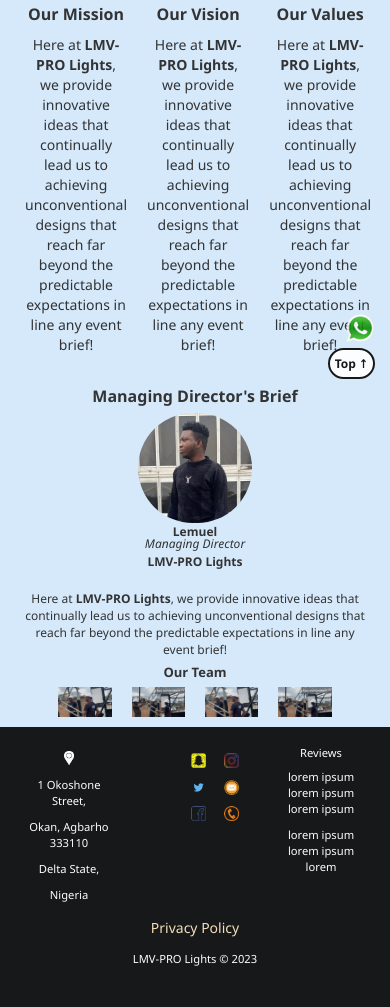
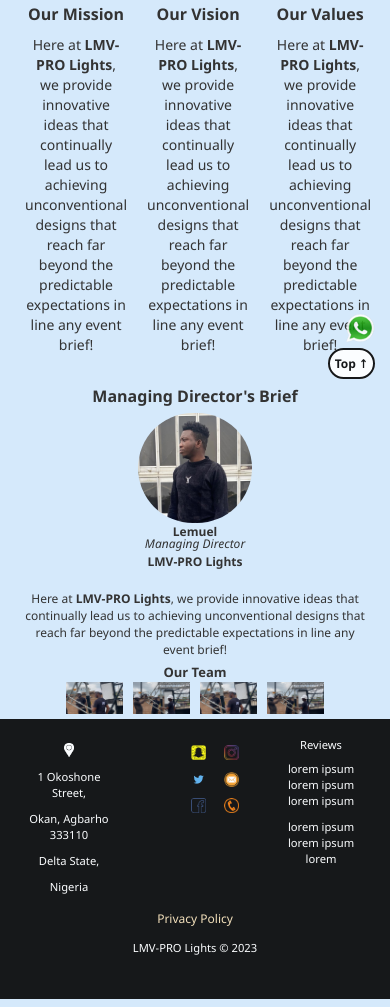
Before and after one commit to Rickofar/lmv-pro, a plain HTML site: page about.html in a window 390 px wide. Shown: the part 341-1348 px from the top of the page. Drawn offline with Linux system fonts and the light colour scheme; files whose address does not match are found by name.

Commit message:
Update styles.css

```diff
--- a/styles/styles.css
+++ b/styles/styles.css
@@ -717,6 +717,7 @@ p {
   position: relative;
   color: wheat;
   cursor: pointer;
+  font-size: 14px;
 }
 
 /* The actual popup (appears on top) */
@@ -745,6 +746,10 @@ p {
   border-width: 5px;
   border-style: solid;
   border-color: #555 transparent transparent transparent;
+}
+
+#myPopup {
+  font-size: 14px;
 }
 
 /* Toggle this class when clicking on the popup container (hide and show the popup) */
@@ -890,8 +895,12 @@ p {
     display: none;
   }
 
+  .popup {
+    font-size: 12px;
+  }
+
   #myPopup {
-    font-size: 12px;
+    font-size: 10px;
   }
 
   .popup .popuptext {
@@ -968,12 +977,12 @@ p {
   }
 
   #team td {
-    padding: 10px;
+    padding: 5px;
     font-size: 14px;
   }
 
   #team img {
-    height: 30px;
+    height: 32px;
     margin-top: -5px;
     margin-bottom: 0;
   }
```
